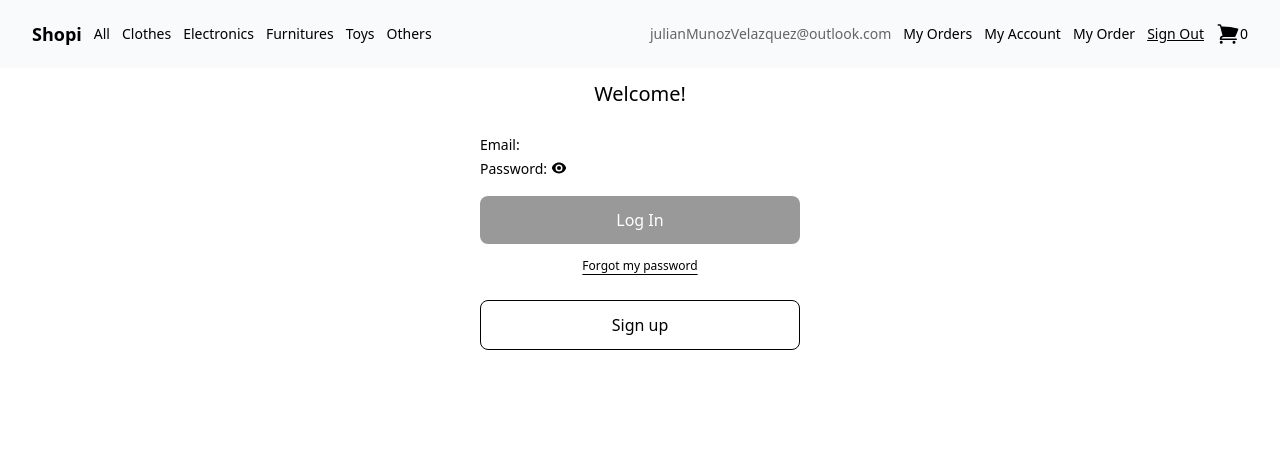
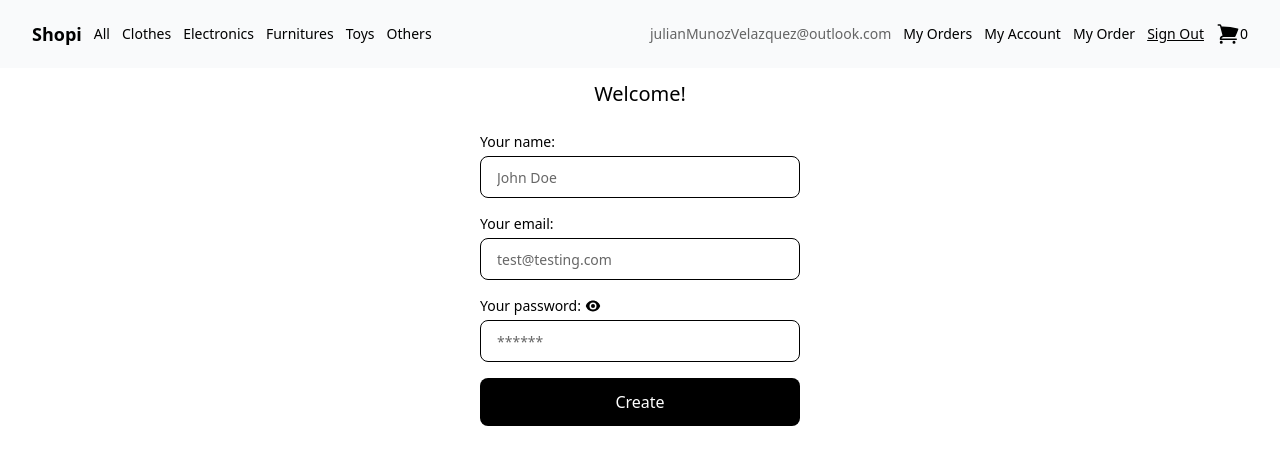
Before and after one commit to Momfus/react-shop-con-vite-tailwindcss, a React (Vite) app: page /sign-in in a window 1280 px wide. Both pictures are taken after a click on the button "Sign up". Shown: the top 464 px of the page. Built offline with nearby package versions, Linux system fonts and the light colour scheme; no server answers.

Commit message:
Agregado sign up general

```diff
--- a/src/Pages/SignIn/index.jsx
+++ b/src/Pages/SignIn/index.jsx
@@ -1,10 +1,12 @@
 import { Link } from 'react-router-dom';
 import Layout from '../../Components/Layout';
-import { useContext, useState } from 'react';
+import { useContext, useRef, useState } from 'react';
 import { ShoppingCartContext } from '../../Context';
 import { EyeIcon, EyeSlashIcon } from '@heroicons/react/24/solid';
 function SignIn() {
   const context = useContext(ShoppingCartContext);
+  const [view, setView] = useState('user-info');
+  const form = useRef(null);
 
   // Account
   const account = localStorage.getItem('account');
@@ -21,6 +23,15 @@ function SignIn() {
     : true;
   const hasUserAnAccount = !noAccountInLocalStorage || !noAccountInLocalState;
 
+  const createAnAccount = () => {
+    const formData = new FormData(form.current);
+    const data = {
+      name: formData.get('name'),
+      email: formData.get('email'),
+    };
+    console.log(data);
+  };
+
   // Password
   const [showPassword, setShowPassword] = useState(false);
 
@@ -36,10 +47,9 @@ function SignIn() {
     }
   };
 
-  //General Render
-  return (
-    <Layout>
-      <h1 className='font-medium text-xl text-center mb-6 w-80'>Welcome!</h1>
+  // Login render
+  const renderLogIn = () => {
+    return (
       <div className='flex flex-col w-80'>
         <p>
           <span className='font-light text-sm'>Email: </span>
@@ -86,11 +96,94 @@ function SignIn() {
         </div>
         <button
           className='border border-black disabled:text-black/40 disabled:border-black/40 rounded-lg mt-6 py-3'
+          onClick={() => {
+            setView('create-user-info');
+            setShowPassword(false);
+          }}
           disabled={hasUserAnAccount}
         >
           Sign up
         </button>
       </div>
+    );
+  };
+
+  // Sign up render
+  const renderSignUp = () => {
+    return (
+      <form ref={form} className='flex flex-col gap-4 w-80'>
+        {/* Name */}
+        <div className='flex flex-col gap-1'>
+          <label htmlFor='name' className='font-light text-sm'>
+            Your name:
+          </label>
+          <input
+            type='text'
+            id='name'
+            name='name'
+            defaultValue={parsedAccount?.name}
+            placeholder='John Doe'
+            className='rounded-lg border border-black placeholder:font-light placeholder:text-sm placeholder:text-black/60 focus:outline-none py-2 px-4'
+          />
+        </div>
+        {/* email */}
+        <div className='flex flex-col gap-1'>
+          <label htmlFor='email' className='font-light text-sm'>
+            Your email:{' '}
+          </label>
+          <input
+            type='text'
+            id='mail'
+            name='mail'
+            defaultValue={parsedAccount?.email}
+            placeholder='test@testing.com'
+            className='rounded-lg border border-black placeholder:font-light placeholder:text-sm placeholder:text-black/60 focus:outline-none py-2 px-4'
+          />
+        </div>
+        {/* Password */}
+        <div className='flex flex-col gap-1'>
+          <div className='flex flex-row'>
+            <label htmlFor='password' className='font-light text-sm'>
+              Your password:
+            </label>
+            <div
+              className='flex justify-center items-center ml-1'
+              onClick={toggleShowPassword}
+            >
+              <a className='font-light text-xs underline-offset-4 cursor-pointer'>
+                {renderShowHideIcon()}
+              </a>
+            </div>
+          </div>
+          <input
+            type={showPassword ? 'text' : 'password'}
+            name='password'
+            id='password'
+            defaultValue={parsedAccount?.password}
+            placeholder='******'
+            className='rounded-lg border border-black placeholder:font-light placeholder:text-sm placeholder:text-black/60 focus:outline-none py-2 px-4'
+          />
+        </div>
+        <Link to='/'>
+          <button
+            className='bg-black text-white w-full rounded-lg py-3'
+            onClick={() => createAnAccount()}
+          >
+            Create
+          </button>
+        </Link>
+      </form>
+    );
+  };
+
+  //General Render
+  const renderView = () =>
+    view === 'create-user-info' ? renderSignUp() : renderLogIn();
+
+  return (
+    <Layout>
+      <h1 className='font-medium text-xl text-center mb-6 w-80'>Welcome!</h1>
+      {renderView()}
     </Layout>
   );
 }
```
